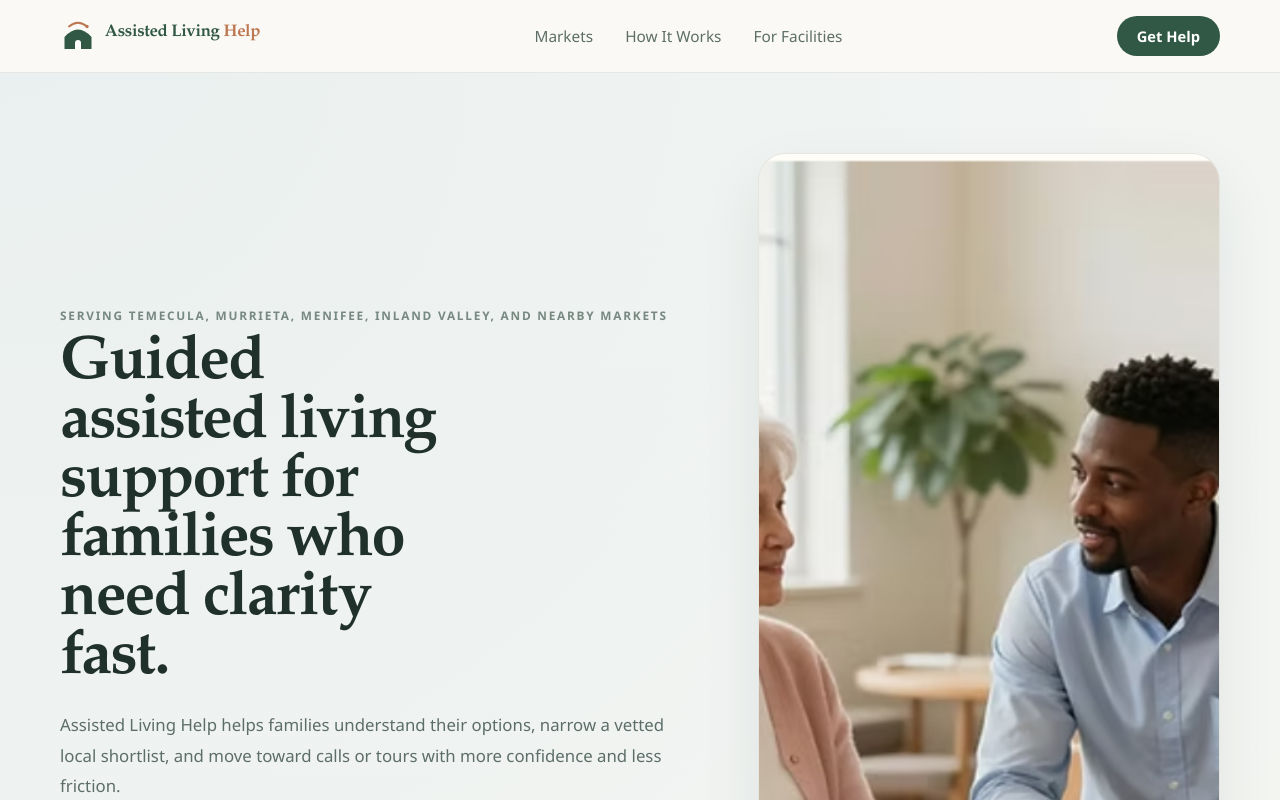
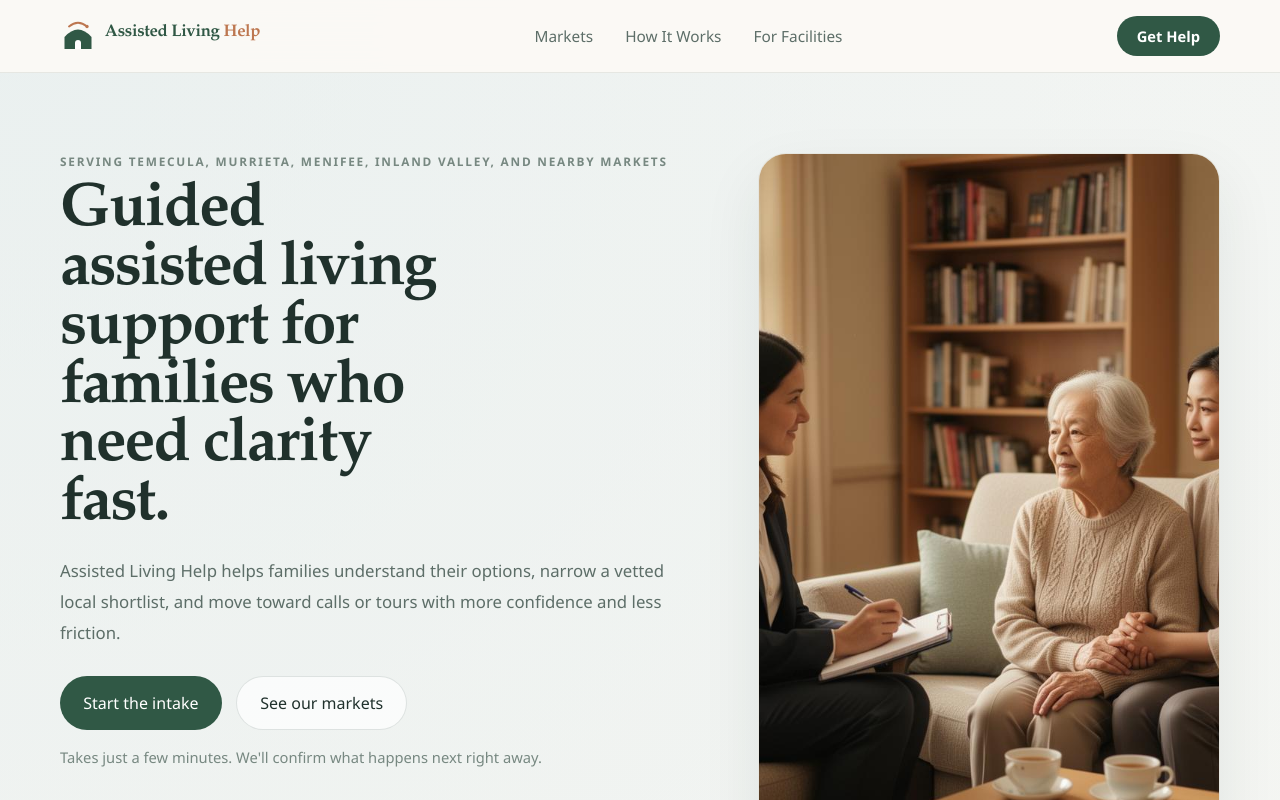
Before and after one commit to llllollki/AssistedLivingHelp, a Next.js app: page / in a window 1280 px wide. Shown: the top 800 px of the page. Built offline with nearby package versions, Linux system fonts and the light colour scheme.

Commit message:
Update homepage hero and trust images

```diff
--- a/app/page.tsx
+++ b/app/page.tsx
@@ -47,13 +47,13 @@ export default function HomePage() {
 
           <div className="heroImageFrame">
             <Image
-              src="/images/hero-guidance.png"
-              alt="An older adult speaking with two care advisors in a bright living room."
+              src="/images/hero-care.png"
+              alt="A caregiver holding hands with an older adult in a warm, bright room."
               className="heroImageFrameImg"
-              width={862}
-              height={1076}
+              width={768}
+              height={768}
               priority
-              style={{ display: "block", width: "100%", aspectRatio: "4/5", objectFit: "cover", objectPosition: "center top" }}
+              style={{ display: "block", width: "100%", aspectRatio: "4/5", objectFit: "cover", objectPosition: "center 18%" }}
             />
             <div className="heroImageBadge">
               <strong>Guided concierge service</strong>
@@ -217,11 +217,11 @@ export default function HomePage() {
           </div>
           <div className="trustBandImage">
             <Image
-              src="/images/family-support.png"
-              alt="An older adult sitting with two children on a couch."
+              src="/images/trust-consult.png"
+              alt="An advisor speaking with an older adult and a family member in a living room."
               width={580}
-              height={580}
-              style={{ display: "block", width: "100%", aspectRatio: "1/1", objectFit: "cover", objectPosition: "center 12%" }}
+              height={768}
+              style={{ display: "block", width: "100%", aspectRatio: "1/1", objectFit: "cover", objectPosition: "center 22%" }}
             />
           </div>
         </div>
```
Also changed, not shown: public/images/hero-care.png (added), public/images/trust-consult.png (added).
